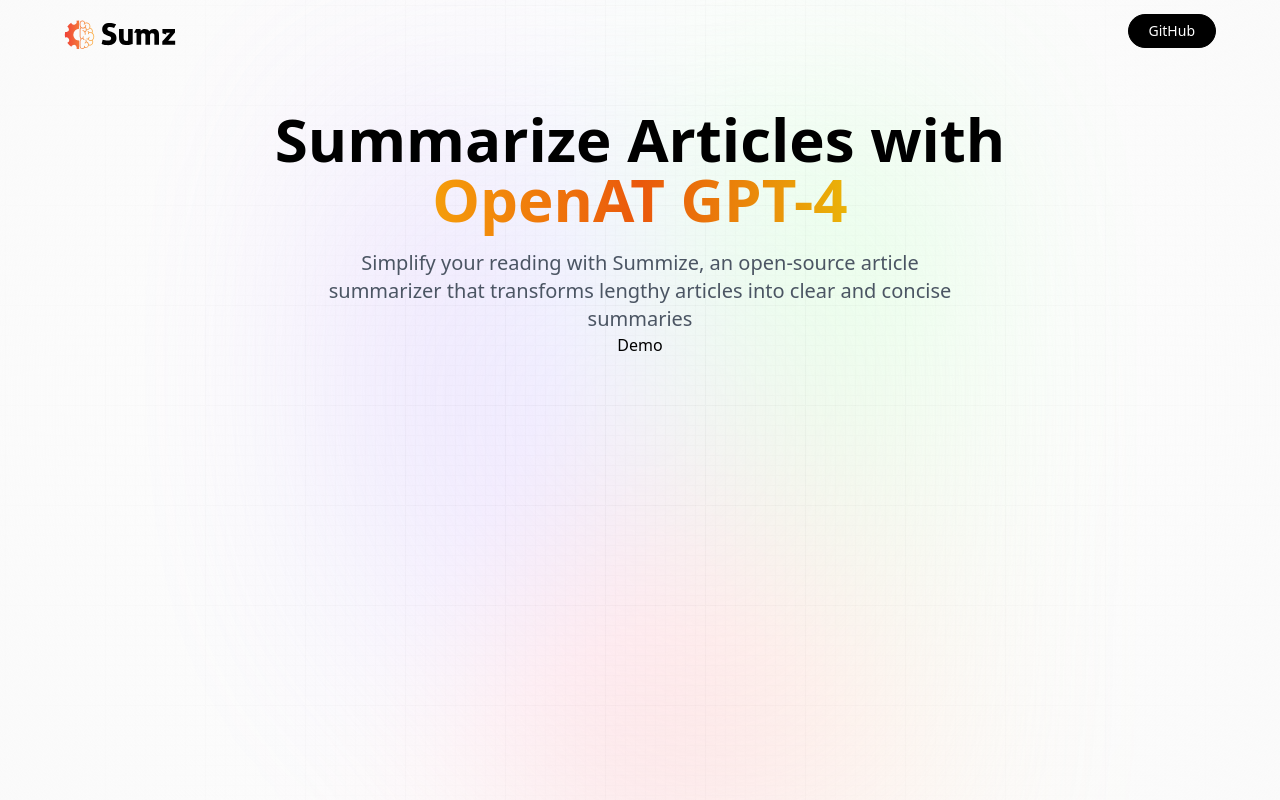
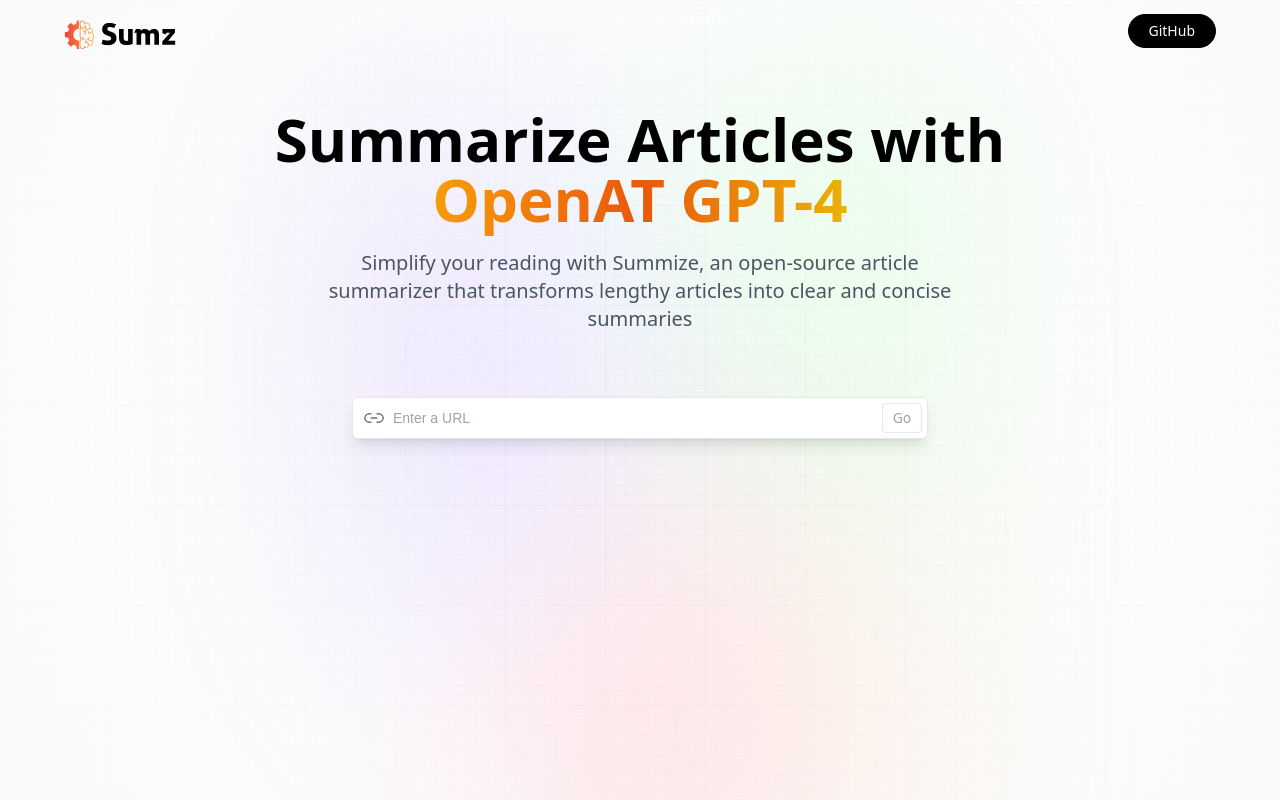
Before and after one commit to sallydough/ai-summarizer, a React (Vite) app: page / in a window 1280 px wide. Built offline with nearby package versions, Linux system fonts and the light colour scheme; a web font is replaced by a local one.

Commit message:
created search bar

```diff
--- a/src/components/Demo.jsx
+++ b/src/components/Demo.jsx
@@ -1,8 +1,32 @@
-import React from 'react'
+
+import { useState, useEffect } from 'react';
+import { copy, linkIcon, loader, tick } from "../assets";
+
+
 
 const Demo = () => {
   return (
-    <div>Demo</div>
+    <section className="mt-16 w-full max-w-xl">
+      {/* Search */}
+      <div className="flex flex-col w-full gap-2">
+        <form className="relative flex justify-center items-center"
+        onSubmit={() => {}}>
+          <img src={linkIcon}
+          alt="link
+          _icon"
+          className='absolute left-0 my-2 ml-3 w-5' />
+          <input type="url"
+          placeholder='Enter a URL'
+          value=""
+          onChange={() => {}}
+          required
+          className='url_input peer' />
+          <button
+          type='submit'
+          className='submit_btn'>Go</button>
+        </form>
+      </div>
+    </section>
   )
 }
 
```
